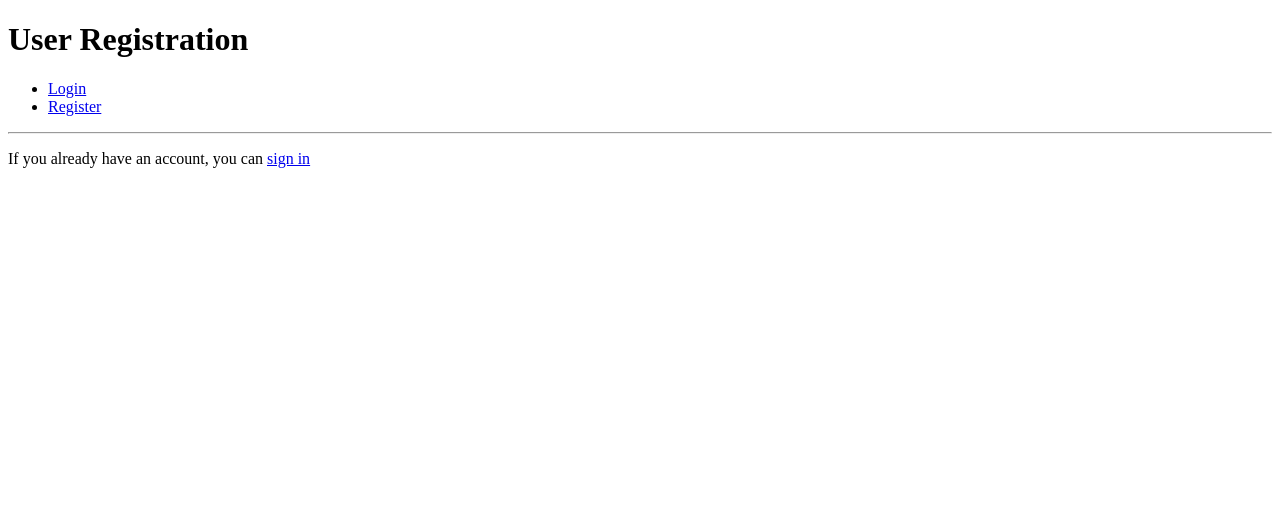
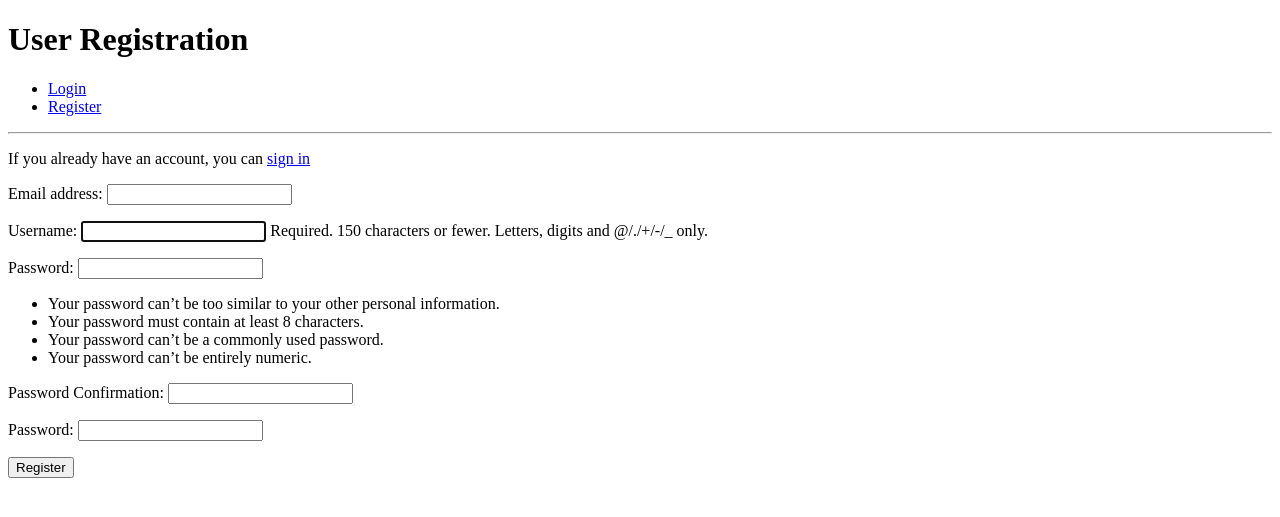
Before and after one commit to MrBrunotte/Authentication-Authorisation, a Django app: page /accounts/register/ in a window 1280 px wide. Shown: the top 517 px of the page. Run offline with Django 3.2, Linux system fonts and the light colour scheme.

Commit message:
Add user creation form

```diff
--- a/accounts/forms.py
+++ b/accounts/forms.py
@@ -1,4 +1,7 @@
 from django import forms
+from django.contrib.auth.models import User
+from django.contrib.auth.forms import UserCreationForm
+from django.core.exceptions import ValidationError
 
 
 class UserLoginForm(forms.Form):
@@ -6,3 +9,15 @@ class UserLoginForm(forms.Form):
 
     username = forms.CharField()
     password = forms.CharField(widget=forms.PasswordInput)
+
+
+class UserRegistrationForm(UserCreationForm):
+    """ Form used to register a new user """
+    password = forms.CharField(widget=forms.PasswordInput)
+    password2 = forms.CharField(
+        label="Password Confirmation", widget=forms.PasswordInput)
+
+    class Meta:
+        """ inner class """
+        model = User
+        fields = ['email', 'username', 'password1', 'password2']
--- a/accounts/templates/registration.html
+++ b/accounts/templates/registration.html
@@ -6,4 +6,10 @@
 
 {% block content %}
 <p>If you already have an account, you can <a href="{% url 'login' %}">sign in</a></p>
+
+<form action="" method="POST">
+    {% csrf_token %}
+    {{ registration_form.as_p }}
+    <button type="submit">Register</button>
+</form>
 {% endblock %}
--- a/accounts/views.py
+++ b/accounts/views.py
@@ -1,7 +1,7 @@
 from django.shortcuts import render, redirect, reverse
 from django.contrib import auth, messages
 from django.contrib.auth.decorators import login_required
-from accounts.forms import UserLoginForm
+from accounts.forms import UserLoginForm, UserRegistrationForm
 
 # Create your views here.
 
@@ -42,4 +42,5 @@ def login(request):
 
 def registration(request):
     """ Render the registration page """
-    return render(request, 'registration.html')
+    registration_form = UserRegistrationForm()
+    return render(request, 'registration.html', {"registration_form": registration_form})
```
